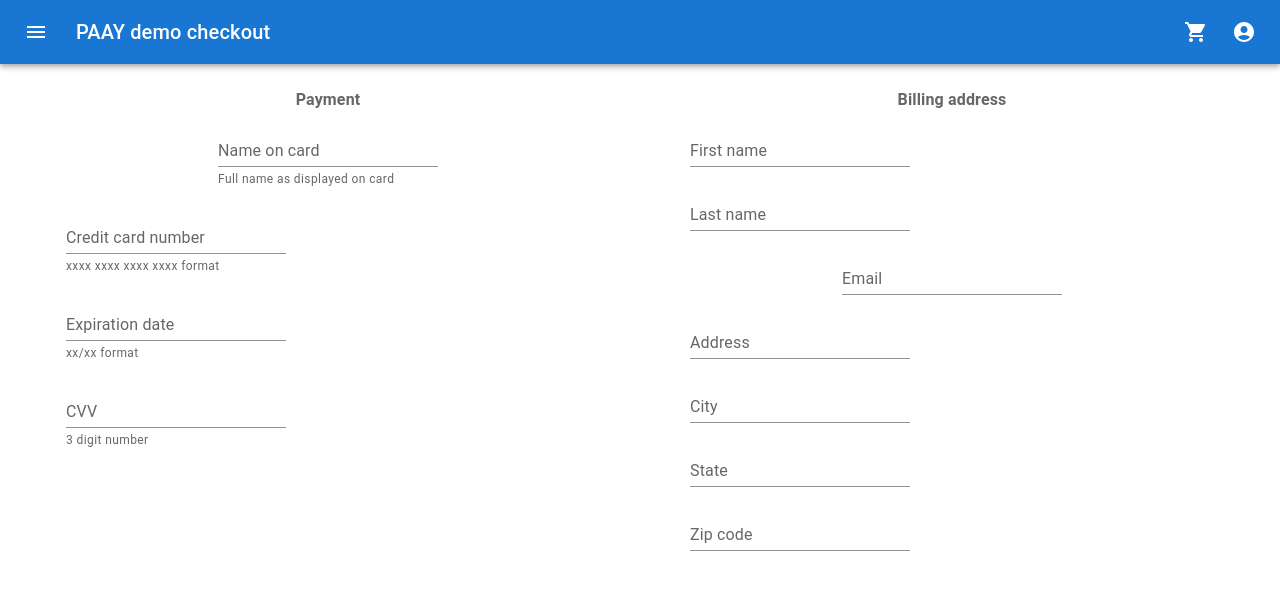
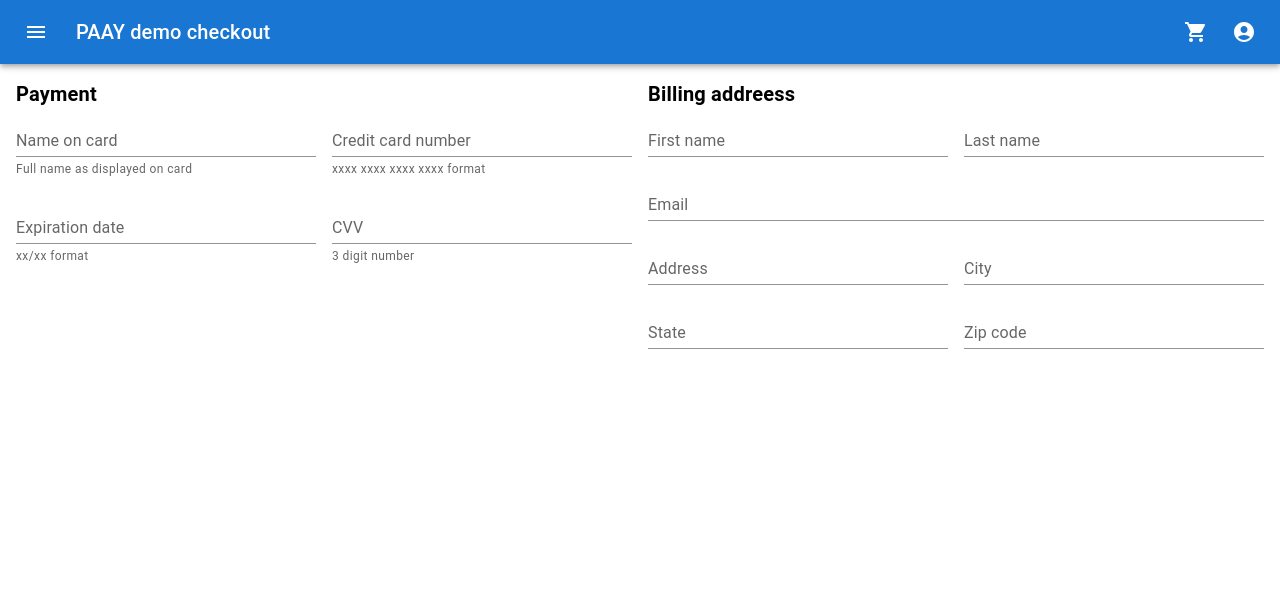
Before and after one commit to EphraimB/react-paay-demo-checkout, a React (Create React App) app in the folder client/: page /checkout in a window 1280 px wide. Shown: the top 590 px of the page. Built offline with nearby package versions, Linux system fonts and the light colour scheme; no server answers.

Commit message:
Fixed the form layout.

```diff
--- a/client/src/pages/CheckoutPage/CheckoutPage.js
+++ b/client/src/pages/CheckoutPage/CheckoutPage.js
@@ -1,6 +1,6 @@
 import React, { useState } from 'react';
 import Box from '@mui/material/Box';
-import Grid from '@mui/material/Unstable_Grid2'; // Grid version 2
+import Grid from '@mui/material/Grid';
 import TextField from '@mui/material/TextField';
 import FormLabel from '@mui/material/FormLabel';
 import FormControl from '@mui/material/FormControl';
@@ -10,53 +10,64 @@ import FormHelperText from '@mui/material/FormHelperText';
 import Checkbox from '@mui/material/Checkbox';
 
 export default function CheckoutPage() {
+    const titleStyle = {
+        textAlign: 'left',
+        fontSize: 20,
+        fontWeight: 'bold',
+        color: 'black',
+    };
+
     return (
-        <Grid container spacing={2} sx={{
-            m: 2,
-        }}>
+        <Box sx={{ flexGrow: 1, m: 2 }}>
+            <Grid container direction="row" spacing={2}>
                 <Grid item xs={12} md={6}>
-                <FormControl component="fieldset" variant="standard" fullWidth>
-                    <FormLabel component="legend" sx={{ fontWeight: 'bold' }}>Payment</FormLabel>
-                    <Grid item xs={12} md={12}>
-                        <TextField id="fullname" label="Name on card" variant="standard" helperText="Full name as displayed on card" />
+                    <FormControl component="fieldset" variant="standard">
+                        <FormLabel component="legend" sx={titleStyle}>Payment</FormLabel>
+                        <Grid container direction="row" spacing={2}>
+                            <Grid item xs={12} md={6}>
+                                <TextField id="fullname" label="Name on card" variant="standard" helperText="Full name as displayed on card" fullWidth />
                             </Grid>
                             <Grid item xs={12} md={6}>
-                        <TextField id="cardnumber" label="Credit card number" variant="standard" helperText="xxxx xxxx xxxx xxxx format" />
+                                <TextField id="cardnumber" label="Credit card number" variant="standard" helperText="xxxx xxxx xxxx xxxx format" fullWidth />
                             </Grid>
                             <Grid item xs={12} md={6}>
-                        <TextField id="expdate" label="Expiration date" variant="standard" helperText="xx/xx format" />
+                                <TextField id="expdate" label="Expiration date" variant="standard" helperText="xx/xx format" fullWidth />
                             </Grid>
                             <Grid item xs={12} md={6}>
-                        <TextField id="cvv" label="CVV" variant="standard" helperText="3 digit number" />
+                                <TextField id="cvv" label="CVV" variant="standard" helperText="3 digit number" fullWidth />
+                            </Grid>
                         </Grid>
                     </FormControl>
                 </Grid>
                 <Grid item xs={12} md={6}>
-                <FormControl component="fieldset" variant="standard" fullWidth>
-                    <FormLabel component="legend" sx={{ fontWeight: 'bold' }}>Billing address</FormLabel>
+                    <FormControl component="fieldset" variant="standard">
+                        <FormLabel component="legend" sx={titleStyle}>Billing addreess</FormLabel>
+                        <Grid container direction="row" spacing={2}>
                             <Grid item xs={12} md={6}>
-                        <TextField id="firstname" label="First name" variant="standard" />
+                                <TextField id="firstname" label="First name" variant="standard" fullWidth />
                             </Grid>
                             <Grid item xs={12} md={6}>
-                        <TextField id="lastname" label="Last name" variant="standard" />
+                                <TextField id="lastname" label="Last name" variant="standard" fullWidth />
                             </Grid>
                             <Grid item xs={12} md={12}>
-                        <TextField id="email" label="Email" variant="standard" />
+                                <TextField id="email" label="Email" variant="standard" fullWidth />
                             </Grid>
                             <Grid item xs={12} md={6}>
-                        <TextField id="address" label="Address" variant="standard" />
+                                <TextField id="address" label="Address" variant="standard" fullWidth />
                             </Grid>
                             <Grid item xs={12} md={6}>
-                        <TextField id="city" label="City" variant="standard" />
+                                <TextField id="city" label="City" variant="standard" fullWidth />
                             </Grid>
                             <Grid item xs={12} md={6}>
-                        <TextField id="state" label="State" variant="standard" />
+                                <TextField id="state" label="State" variant="standard" fullWidth />
                             </Grid>
                             <Grid item xs={12} md={6}>
-                        <TextField id="zip" label="Zip code" variant="standard" />
+                                <TextField id="zip" label="Zip code" variant="standard" fullWidth />
+                            </Grid>
                         </Grid>
                     </FormControl>
                 </Grid>
             </Grid>
+        </Box >
     );
 }
```
Lines whose indentation alone changed are shown as unchanged.
